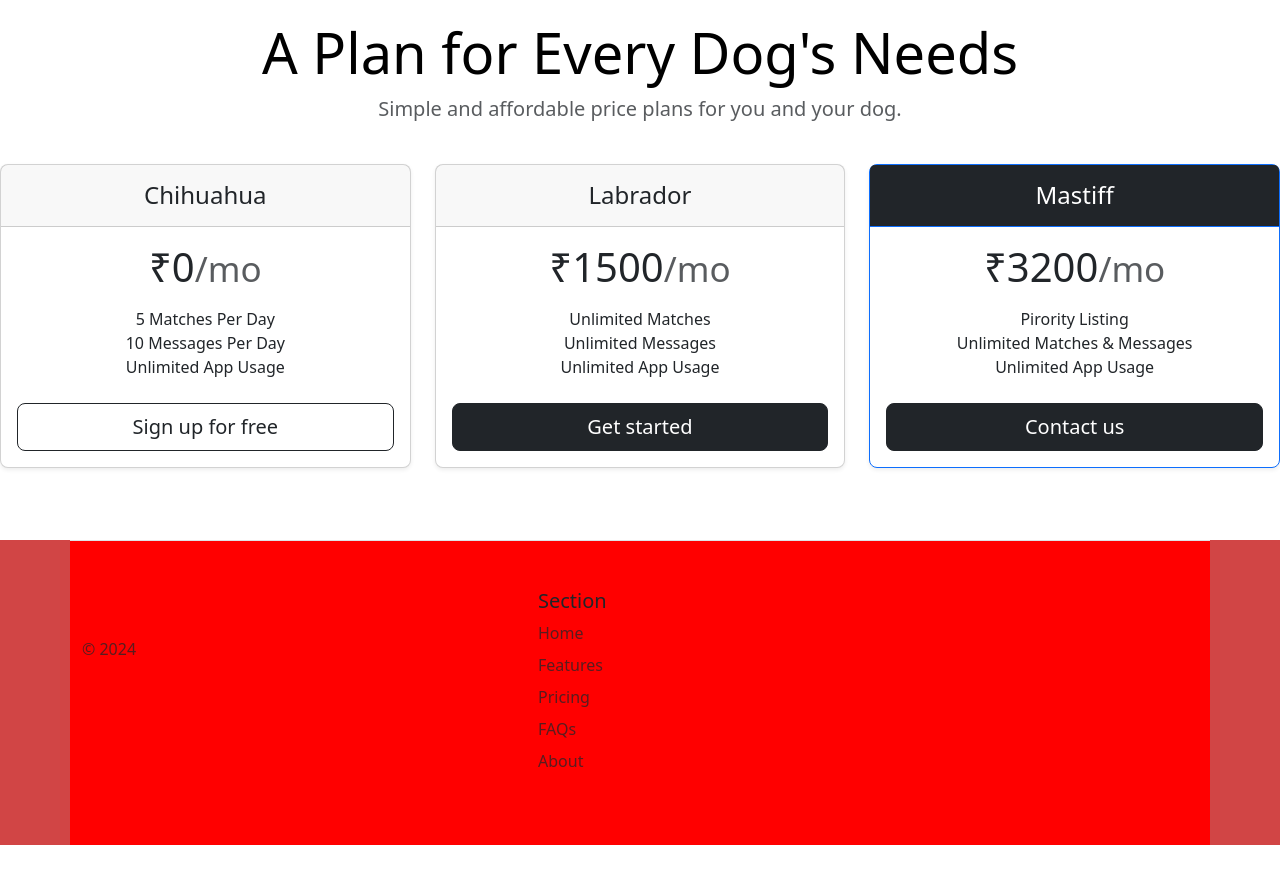
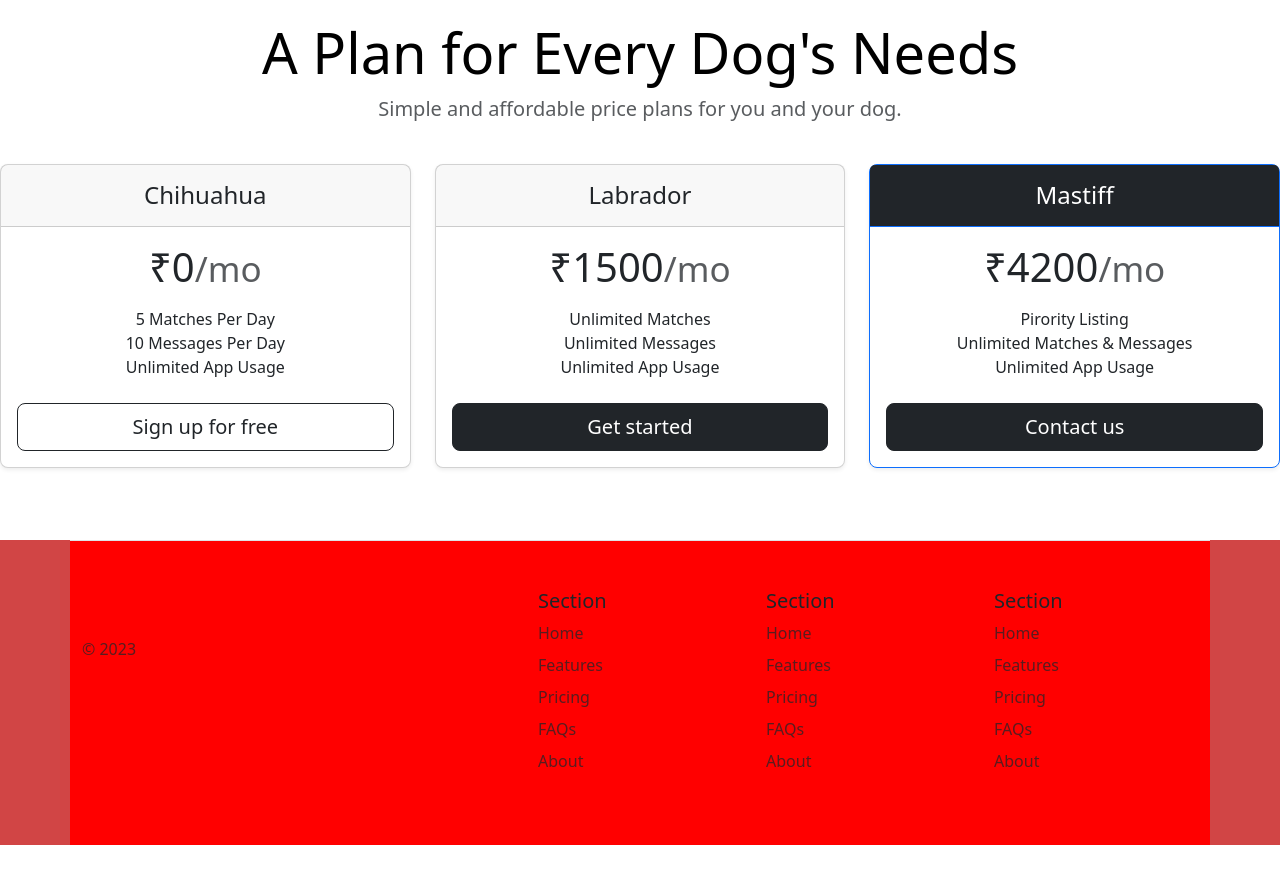
Before and after one commit to Tejahereppl/Tejahereppl.github.io, a plain HTML site: page index.html in a window 1280 px wide. Shown: the part 1436-2320 px from the top of the page. Drawn offline with nearby package versions, Linux system fonts and the light colour scheme; files that its build step writes are made by us from their sources.

Commit message:
Update index.html

```diff
--- a/index.html
+++ b/index.html
@@ -6,13 +6,13 @@
   <meta name="viewport" content="width=device-width, initial-scale=1.0">
   <title>TinDog</title>
   <link href="https://cdn.jsdelivr.net/npm/bootstrap@5.3.3/dist/css/bootstrap.min.css" rel="stylesheet" integrity="sha384-QWTKZyjpPEjISv5WaRU9OFeRpok6YctnYmDr5pNlyT2bRjXh0JMhjY6hW+ALEwIH" crossorigin="anonymous">
-  <link rel="stylesheet" href="./css/style1.css">
+  <link rel="stylesheet" href="style1.css">
 </head>
 
 <body>
 
   <!-- Title -->
-  <section id="title" style = "style = "background-color: red;">
+  <section id="title" style="background-color: #e81515;">
     <div class="container col-xxl-8 px-4 py-5">
       <div class="row flex-lg-row-reverse align-items-center g-5 py-5">
         <div class="col-10 col-sm-8 col-lg-6">
@@ -178,7 +178,7 @@ Easy to use</h3>
               <h4 class="my-0 fw-normal">Mastiff</h4>
             </div>
             <div class="card-body">
-              <h1 class="card-title pricing-card-title">₹3200<small class="text-body-secondary fw-light">/mo</small></h1>
+              <h1 class="card-title pricing-card-title">₹4200<small class="text-body-secondary fw-light">/mo</small></h1>
               <ul class="list-unstyled mt-3 mb-4">
                 <li>Pirority Listing</li>
                   <li>  Unlimited Matches & Messages</li>
@@ -206,8 +206,7 @@ Easy to use</h3>
               <use xlink:href="#bootstrap"></use>
             </svg>
           </a>
-          <p class="text-body-secondary">© 2024
-          </p>
+          <p class="text-body-secondary">© 2023</p>
         </div>
 
         <div class="col mb-3">
@@ -225,9 +224,27 @@ Easy to use</h3>
           </ul>
         </div>
 
+        <div class="col mb-3">
+          <h5>Section</h5>
+          <ul class="nav flex-column">
+            <li class="nav-item mb-2"><a href="#" class="nav-link p-0 text-body-secondary">Home</a></li>
+            <li class="nav-item mb-2"><a href="#" class="nav-link p-0 text-body-secondary">Features</a></li>
+            <li class="nav-item mb-2"><a href="#" class="nav-link p-0 text-body-secondary">Pricing</a></li>
+            <li class="nav-item mb-2"><a href="#" class="nav-link p-0 text-body-secondary">FAQs</a></li>
+            <li class="nav-item mb-2"><a href="#" class="nav-link p-0 text-body-secondary">About</a></li>
+          </ul>
+        </div>
 
-
-
+        <div class="col mb-3">
+          <h5>Section</h5>
+          <ul class="nav flex-column">
+            <li class="nav-item mb-2"><a href="#" class="nav-link p-0 text-body-secondary">Home</a></li>
+            <li class="nav-item mb-2"><a href="#" class="nav-link p-0 text-body-secondary">Features</a></li>
+            <li class="nav-item mb-2"><a href="#" class="nav-link p-0 text-body-secondary">Pricing</a></li>
+            <li class="nav-item mb-2"><a href="#" class="nav-link p-0 text-body-secondary">FAQs</a></li>
+            <li class="nav-item mb-2"><a href="#" class="nav-link p-0 text-body-secondary">About</a></li>
+          </ul>
+        </div>
       </footer>
     </div>
   </section>
```
